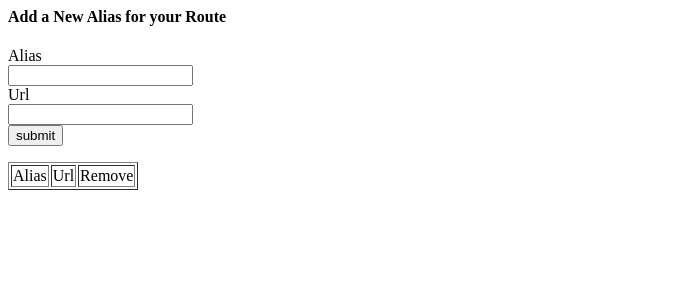
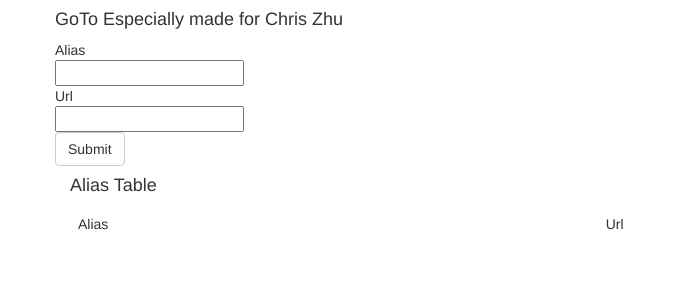
Before and after one commit to beacoding/goto, a Flask app: page / in a window 1280 px wide. Shown: the top 300 px of the page, without its empty margins (0-678 px from the left). Run offline with Flask 2, Linux system fonts and the light colour scheme; data that the repository does not hold is empty; some libraries are stand-ins or nearby versions.

Commit message:
made it a lil bit nicer

```diff
--- /dev/null
+++ b/static/goto.css
@@ -0,0 +1,7 @@
+.alias_form {
+    padding-left: 70px;
+}
+
+.title {
+    padding-left: 70px;
+}
--- a/templates/mini_routes.html
+++ b/templates/mini_routes.html
@@ -1,27 +1,55 @@
+<!doctype html>
 <html>
+    <head>
+	<meta charset = "utf-8">
+	<title> GoTo </title>
+	<meta name = "description" content = "Url Shortcuts">
+	<!-- stylesheets -->
+	<link rel="stylesheet" href="https://maxcdn.bootstrapcdn.com/bootstrap/3.3.7/css/bootstrap.min.css" integrity="sha384-BVYiiSIFeK1dGmJRAkycuHAHRg32OmUcww7on3RYdg4Va+PmSTsz/K68vbdEjh4u" crossorigin="anonymous">
+
+	<link rel = "stylesheet" type = "text/css" href = "/static/goto.css">
+
+	<!-- javascripts -->
+	<script src="https://maxcdn.bootstrapcdn.com/bootstrap/3.3.7/js/bootstrap.min.js" integrity="sha384-Tc5IQib027qvyjSMfHjOMaLkfuWVxZxUPnCJA7l2mCWNIpG9mGCD8wGNIcPD7Txa" crossorigin="anonymous"></script>
+	<script src="https://code.jquery.com/jquery-2.2.0.min.js"></script>
+    </head>
+
     <body>
 	<form action = "/add_new_route" method = "POST">
-	    <h4> Add a New Alias for your Route </h4>
+	    <div class = "row">
+		<div class = "col-md-12 title">
+		    <h4> GoTo Especially made for Chris Zhu </h4>
+		</div>
+	    </div>
+
+	    <div class = "row">
+		<div class = "col-md-12 alias_form">
 		    Alias</br>
 		    <input type = "text" name = "alias" /></br>
 		    Url</br>
 		    <input type = "text" name = "url" /> </br>
-	    <input type = "submit" value = "submit" /><br>
+		    <button type = "submit" class = "btn btn-default" />Submit<br>
+		</div>
+	    </div>
 	</form>
-	<table border = 1>
+
+	<div class = "container">
+	    <h4> Alias Table </h4>
+	    <table class = "table table-hover">
 		<thead>
 		    <td>Alias</td>
 		    <td>Url</td>
-		<td>Remove</td>
+		    <td>&nbsp</td>
 		</thead>
-
+		<tbody>
 		    {% for row in rows %}
 		    <tr>
 			<td>{{row["alias"]}}</td>
 			<td>{{row["url"]}}</td>
-		    <td> <a href = "/delete/{{row["alias"]}}"> Remove </a>
+			<td> <a href = "/delete/{{row["alias"]}}"> Remove </a></td>
 		    </tr>
 		    {% endfor %}
+		</tbody>
 	    </table>
 	</body>
     </html>
```
Also changed, not shown: example.db, 2 other files. Lines whose indentation alone changed are shown as unchanged.
